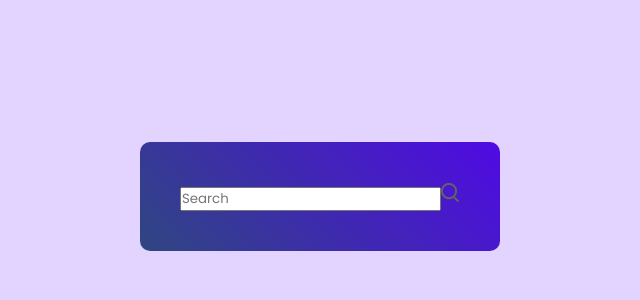
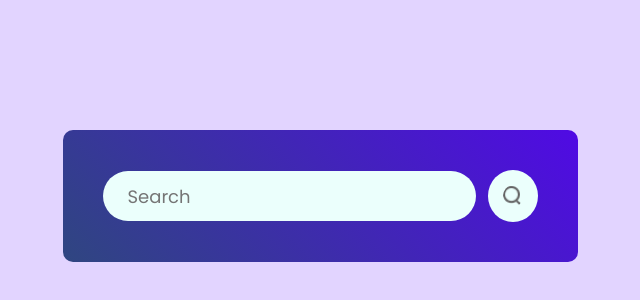
Before and after one commit to Levss30/react-weather-app, a React (Vite) app: page / in a window 1280 px wide. Shown: the part 204-504 px from the top of the page, without its empty margins (320-960 px from the left). Built offline with nearby package versions, Linux system fonts and the light colour scheme.

Commit message:
Feat SearchBarCss

```diff
--- a/src/components/Weather.css
+++ b/src/components/Weather.css
@@ -7,3 +7,28 @@
     flex-direction: column;
     align-items: center;
 }
+
+.search-bar {
+    display: flex;
+    align-items: center;
+    gap: 12px;
+}
+
+.search-bar input {
+    height: 50px;
+    border: none;
+    outline: none;
+    border-radius: 40px;
+    padding-left: 25px;
+    color: #626262;
+    background: #ebfffc;
+    font-size: 18px;
+}
+
+.search-bar img {
+    width: 50px;
+    padding: 15px;
+    border-radius: 50%;
+    background: #ebfffc;
+    cursor: pointer;
+}
```
